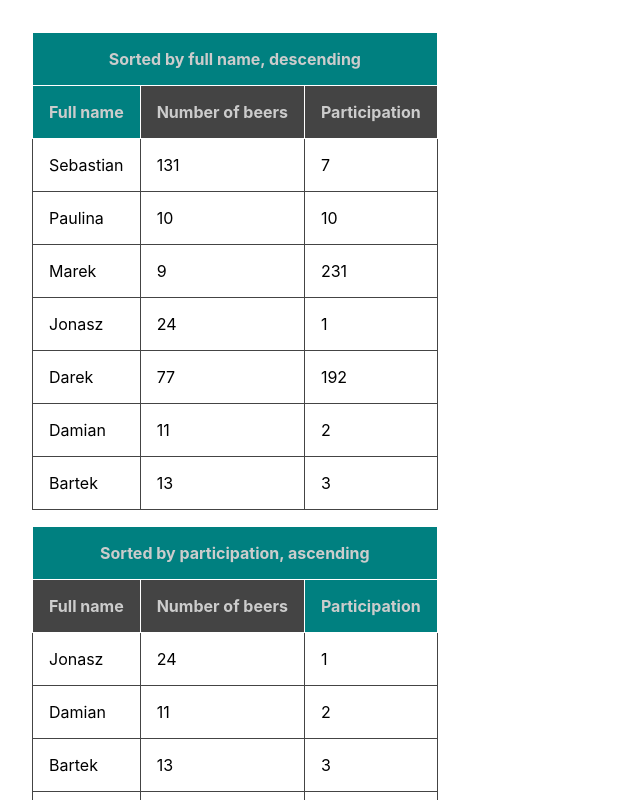
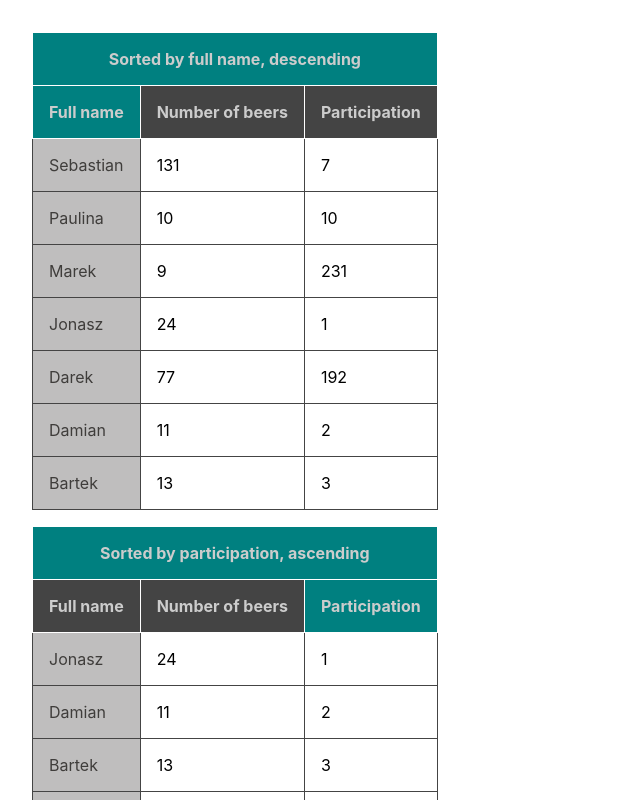
Before and after one commit to argasek/codebrainers-2020-09, a React (Create React App) app: page / in a window 1280 px wide. Shown: the top 800 px of the page, without its empty margins (0-640 px from the left). Built offline with nearby package versions, Linux system fonts and the light colour scheme.

Commit message:
Continue Task 3 - add the gradient style object. Problem with passing values between StudentRow and StudentList.

```diff
--- a/package.json
+++ b/package.json
@@ -8,6 +8,7 @@
     "@testing-library/user-event": "^7.1.2",
     "react": "^16.14.0",
     "react-dom": "^16.14.0",
+    "react-native-linear-gradient": "^2.5.6",
     "react-scripts": "3.4.3"
   },
   "scripts": {
@@ -22,7 +23,6 @@
   "browserslist": {
     "production": [
       ">0.2%",
-
       "not dead",
       "not op_mini all"
     ],
--- a/src/components/StudentList.js
+++ b/src/components/StudentList.js
@@ -22,8 +22,6 @@ function StudentList(props) {
         return false;
     };
 
-
-
     const sortedStudents = students.sort((student1, student2) => {
         const a = student1[sortBy];
         const b = student2[sortBy];
@@ -35,6 +33,8 @@ function StudentList(props) {
         }
         return 0;
     });
+
+
 
 
     return (
@@ -53,7 +53,7 @@ function StudentList(props) {
                 <th style={isSortingColumnLabel('participationCount') ? {background: 'teal'} : {background: '#444'}}>Participation</th>
             </tr>
             </thead>
-            <tbody>
+            <tbody >
             {
                 sortedStudents.map((student, index) => <StudentRow student={student} key={index}/>)
             }
--- a/src/components/StudentRow.js
+++ b/src/components/StudentRow.js
@@ -1,17 +1,35 @@
 import React from "react";
 import '../App.css';
-
+import App from '../App.js';
+// import LinearGradient from 'react-native-linear-gradient';
 
 export default function StudentRow(props) {
     const student = props.student;
-    const sortBy = require('./StudentList.js');
+    const gradientColor = {
+        0: 'white',
+        0.1: '#d4d4d3',
+        0.2: '#bfbebe',
+        0.3: '#aaa9a8',
+        0.4: '#959392',
+        0.5: '#7f7d7c',
+        0.6: '#6a6866',
+        0.7: '#555251',
+        0.8: '#3f3d3b',
+        0.9: '#2a2725',
+        1: 'black'
+    };
+    const assumeKey=2;
+    const numberOfKeys = 10;
     const {fullName, numberOfBeers, participationCount} = student;
 
     return (
-        <tr >
-            <td > {fullName} </td>
-            <td > {numberOfBeers}</td>
-            <td > {participationCount}</td>
+        <tr>
+            <td style={{
+                background: gradientColor[assumeKey/numberOfKeys],
+                color: gradientColor[1-assumeKey/numberOfKeys]
+            }}> {fullName} </td>
+            <td> {numberOfBeers}</td>
+            <td>  {participationCount}</td>
         </tr>
     );
 }
```
Also changed, not shown: 1 other file (tests, documents, lock files or other folders).
